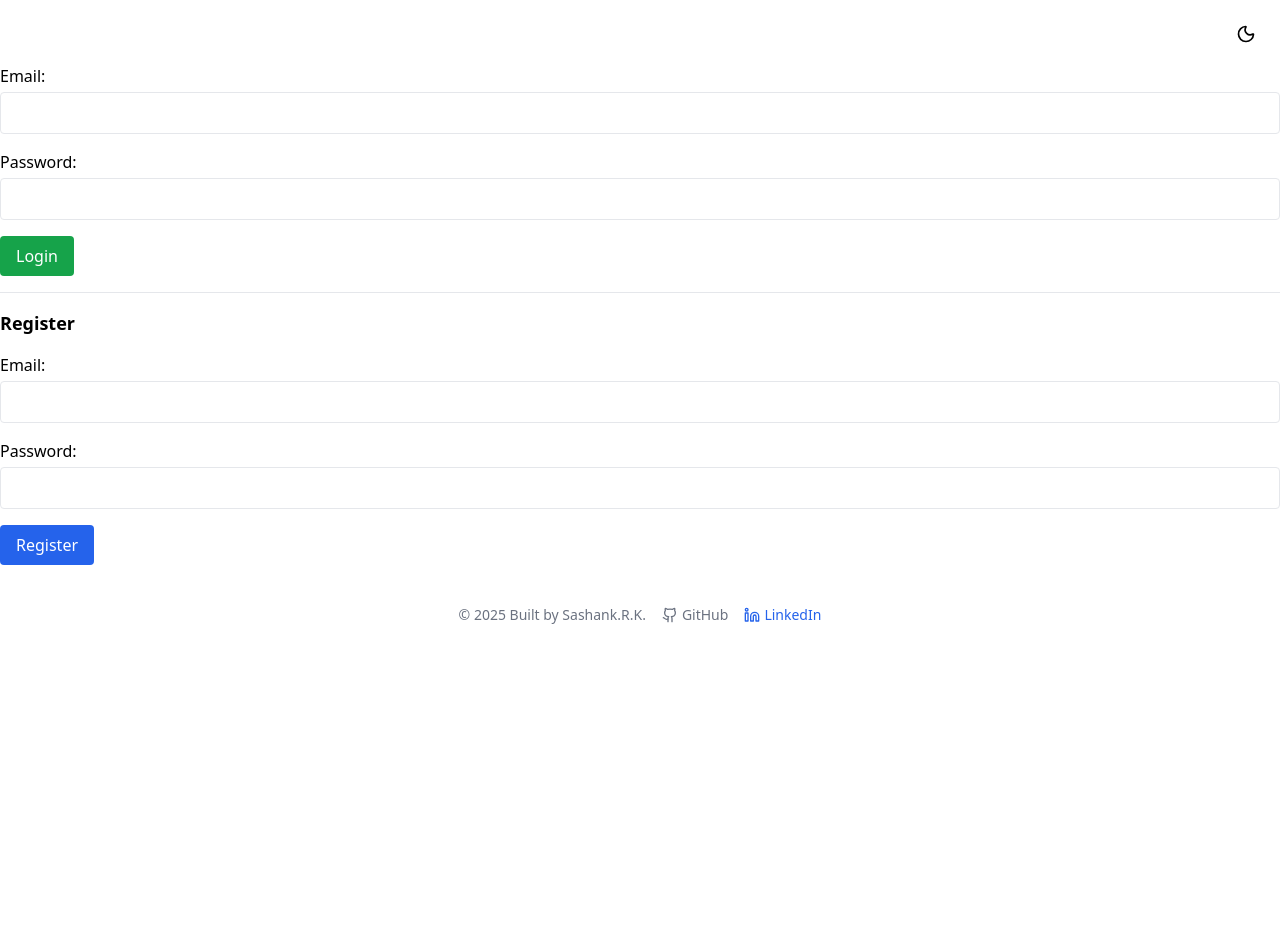
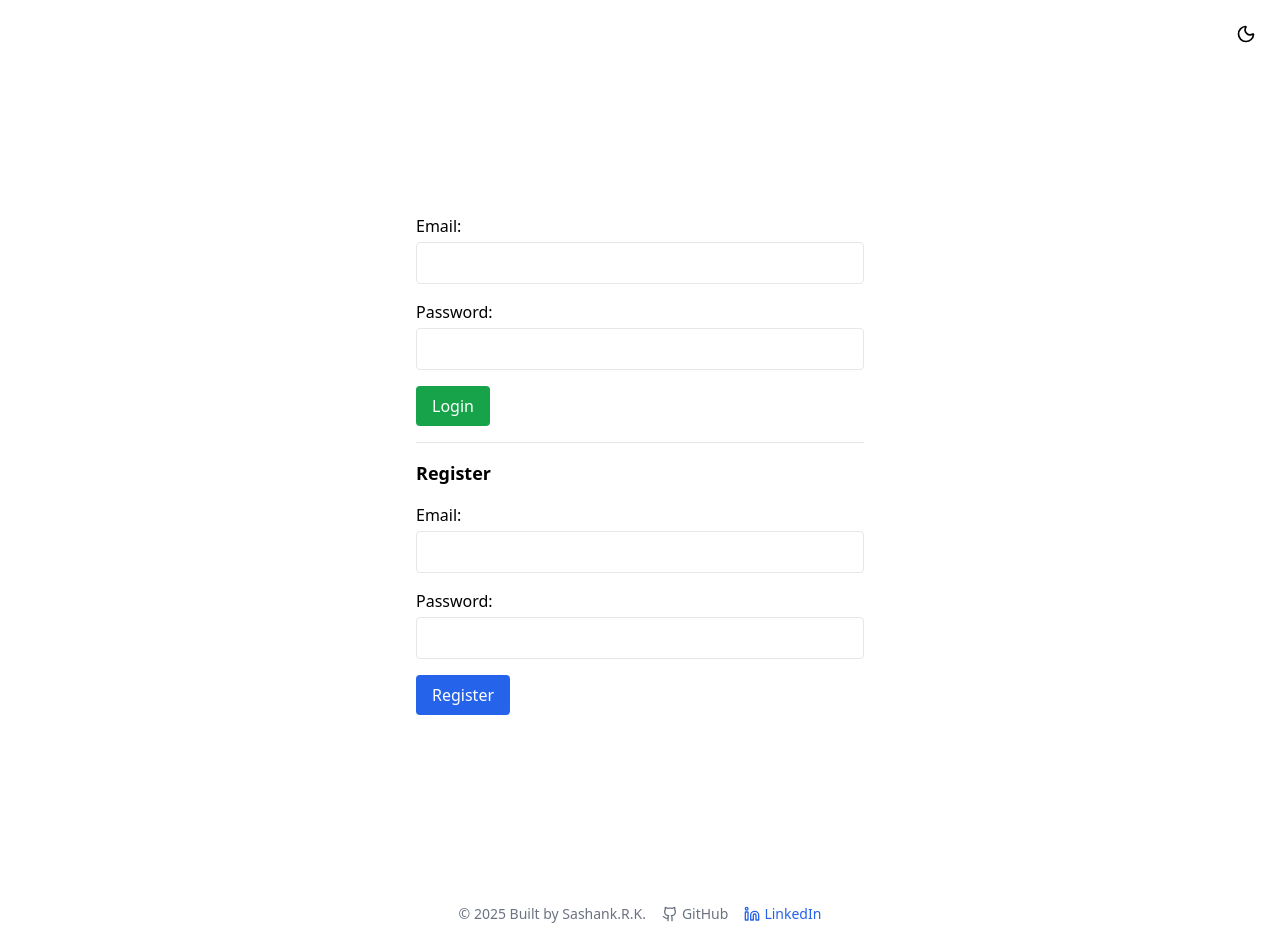
Before and after one commit to Sashank006/Resume-AI-Copilot, a React (Create React App) app in the folder client/: page / in a window 1280 px wide. Both pictures are taken after a click on the button "Get Started". Before the commit the page ends 800 px from the top, so only its background shows below. Built offline with nearby package versions, Linux system fonts and the light colour scheme.

Commit message:
client/UI touchups

```diff
--- a/client/src/App.js
+++ b/client/src/App.js
@@ -729,9 +729,9 @@ const handleSubmitFeedback = async () => {
         )}
         {userId && activeCategory === 'jobs' && (
           <div className="flex flex-wrap gap-2 justify-center mb-6">
-          <button onClick={() => setActiveTab('jobsearch')} className={`px-4 py-2 rounded font-semibold transition text-xs ${activeTab === 'jobsearch' ? 'bg-indigo-600 text-white' : 'bg-gray-200 text-black dark:bg-gray-700 dark:text-white hover:bg-gray-300 dark:hover:bg-gray-600'}`}>Job Search</button>
-          <button onClick={() => setActiveTab('applications')} className={`px-4 py-2 rounded font-semibold transition text-xs ${activeTab === 'applications' ? 'bg-emerald-600 text-white' : 'bg-gray-200 text-black dark:bg-gray-700 dark:text-white hover:bg-gray-300 dark:hover:bg-gray-600'}`}>My Applications</button>
-          <button onClick={() => setActiveTab('auto-apply')} className={`px-4 py-2 rounded font-semibold transition text-xs ${activeTab === 'auto-apply' ? 'bg-orange-600 text-white' : 'bg-gray-200 text-black dark:bg-gray-700 dark:text-white hover:bg-gray-300 dark:hover:bg-gray-600'}`}>Auto-Apply</button>
+          <button onClick={() => setActiveTab('jobsearch')} className={`px-4 py-2 rounded font-semibold transition ${activeTab === 'jobsearch' ? 'bg-indigo-600 text-white' : 'bg-gray-200 text-black dark:bg-gray-700 dark:text-white hover:bg-gray-300 dark:hover:bg-gray-600'}`}>Job Search</button>
+          <button onClick={() => setActiveTab('applications')} className={`px-4 py-2 rounded font-semibold transition ${activeTab === 'applications' ? 'bg-emerald-600 text-white' : 'bg-gray-200 text-black dark:bg-gray-700 dark:text-white hover:bg-gray-300 dark:hover:bg-gray-600'}`}>My Applications</button>
+          <button onClick={() => setActiveTab('auto-apply')} className={`px-4 py-2 rounded font-semibold transition ${activeTab === 'auto-apply' ? 'bg-orange-600 text-white' : 'bg-gray-200 text-black dark:bg-gray-700 dark:text-white hover:bg-gray-300 dark:hover:bg-gray-600'}`}>Auto-Apply</button>
           <button onClick={() => setActiveTab('match')} className={`px-4 py-2 rounded font-semibold transition ${activeTab === 'match' ? 'bg-pink-600 text-white' : 'bg-gray-200 text-black dark:bg-gray-700 dark:text-white hover:bg-gray-300 dark:hover:bg-gray-600'}`}>Job Match</button>
           </div>
         )}
@@ -1768,6 +1768,8 @@ const handleSubmitFeedback = async () => {
       )}
 
       {activeTab === 'login' && !userId &&(
+        <div className="flex flex-col items-center justify-center min-h-screen px-4 py-8">
+          <div className="w-full max-w-md space-y-4">
             <div className="space-y-4">
               <div>
                 <label className="block font-medium mb-1">Email:</label>
@@ -1828,6 +1830,8 @@ const handleSubmitFeedback = async () => {
                 )}
               </div>
             </div>
+          </div>
+        </div>
       )}
       <footer className="text-center text-sm text-gray-500 mt-10 pb-4 flex justify-center items-center gap-4">
         <span>
```
Lines whose indentation alone changed are shown as unchanged.
